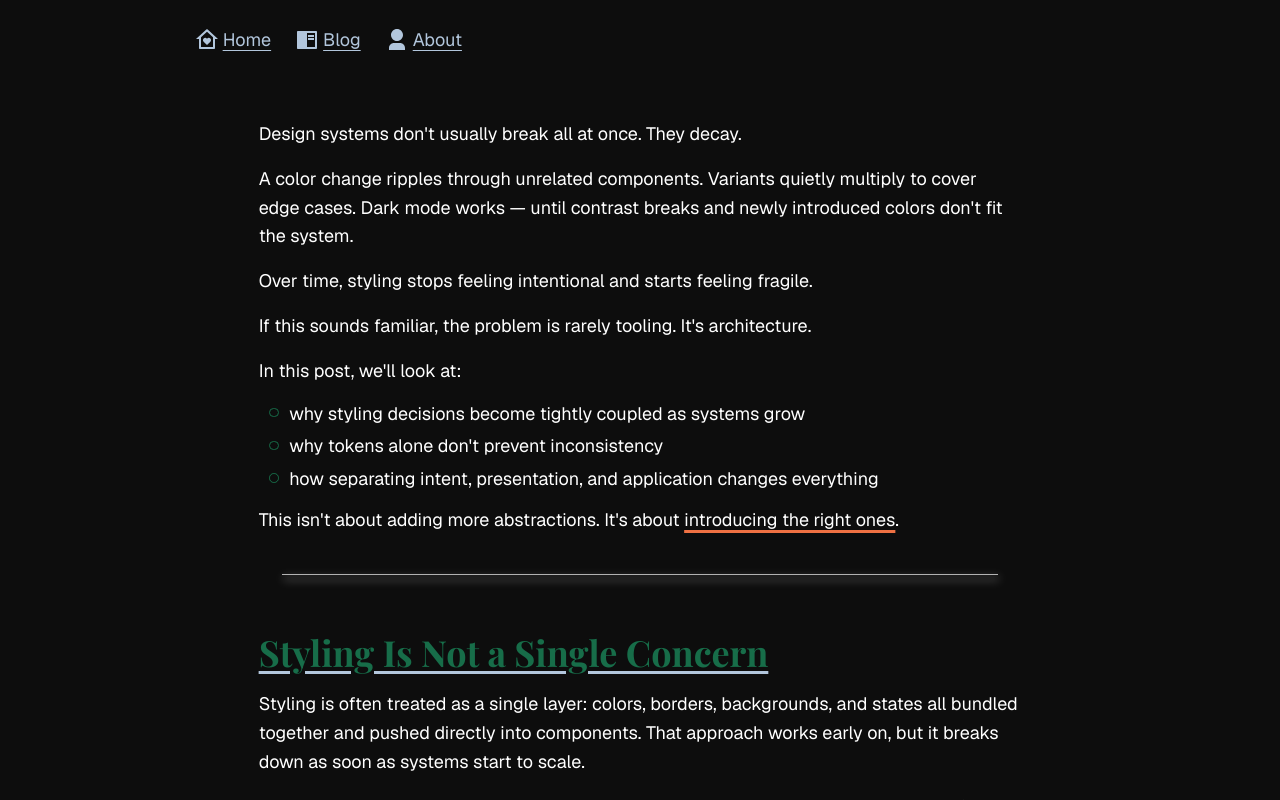
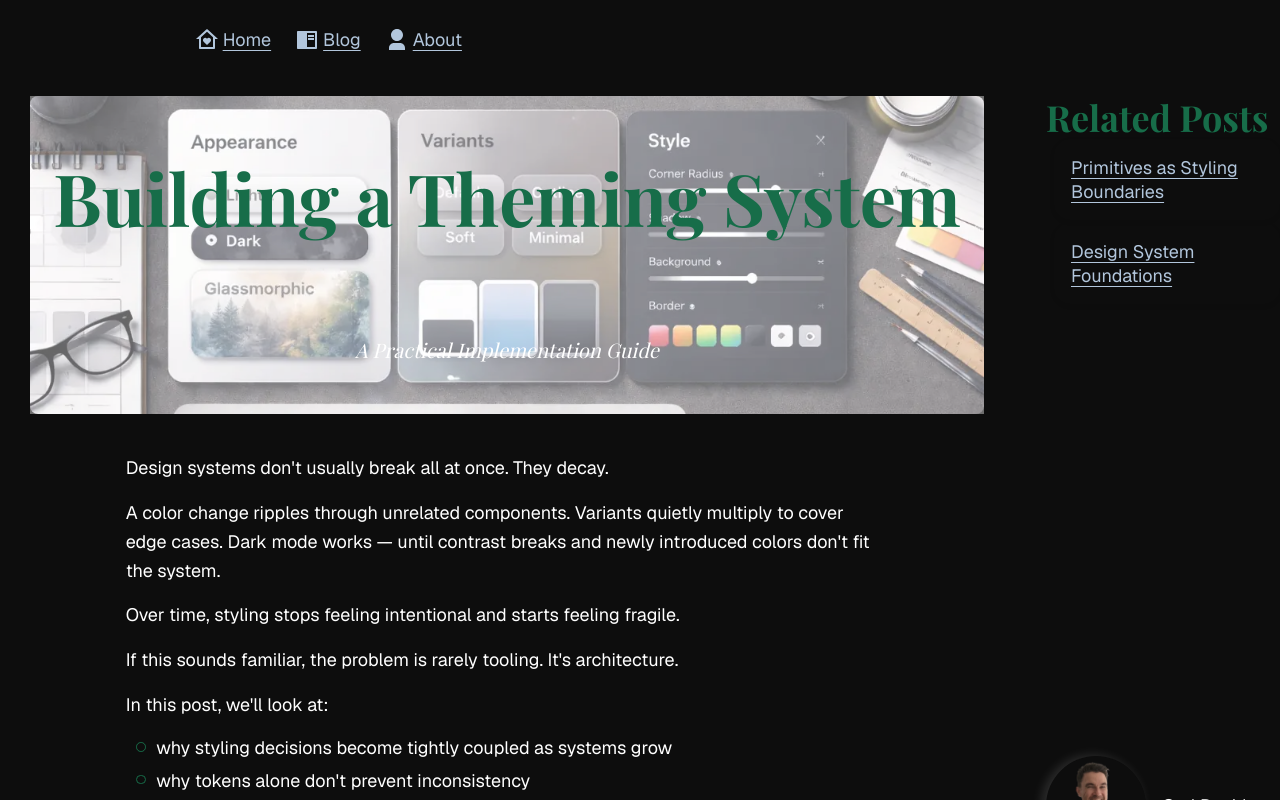
Before and after one commit to codercarl1243/react_components_system, a Next.js app: page /blog/design-system/foundations in a window 1280 px wide. Shown: the top 800 px of the page. Built offline with nearby package versions, Linux system fonts and the light colour scheme; a web font is replaced by a local one.

Commit message:
ADD boilerplate for page data loader

```diff
--- a/app/blog/design-system/foundations/page.tsx
+++ b/app/blog/design-system/foundations/page.tsx
@@ -1,4 +1,12 @@
+/** Data */
+import getBlogPostPageData from "@/lib/blog/blog.page-data";
+
+/** Layout */
 import Post from "@/components/post";
+import PostBanner from "@/components/post/post.banner";
+import PostSideBar from "@/components/post/sidebar";
+
+/** Sections */
 import Introduction from "./(blog_sections)/introduction";
 import Section1 from './(blog_sections)/section1';
 import Section2 from './(blog_sections)/section2';
@@ -10,10 +18,29 @@ import Section7 from './(blog_sections)/section7';
 import WhatsNext from "./(blog_sections)/whatsNext";
 import Resources from "./(blog_sections)/resources"
 
-export default function ThemingPage() {
+// TODO: complete this
+const TABLE_OF_CONTENTS = [
+    // { id: 'introduction', href: '#introduction', label: "Introduction" },
+    // { id: 'what-we-are-building', href: '#what-we-are-building', label: "What we're building" },
+    // { id: 'why', href: '#why', label: 'Why this approach' },
+    // { id: 'global-tokens', href: '#global-tokens', label: 'Global Tokens' },
+    // { id: 'structural-boundaries', href: '#structural-boundaries', label: 'Structural boundaries' },
+    // { id: 'variants', href: '#variants', label: 'Variants' },
+    // { id: 'appearance', href: '#appearance', label: 'Appearance mapping' },
+    // { id: 'paint', href: '#paint', label: 'Paint — explicit styling' },
+    // { id: 'putting-it-all-together', href: '#putting-it-all-together', label: 'Putting it all together' },
+    // { id: 'summary', href: '#summary', label: "Summary" },
+    // { id: 'resources', href: '#resources', label: "Code & Resources" }
+] as const;
 
+export default function FoundationsPage() {
+    const { post, relatedPosts, author } = getBlogPostPageData("design__theming_01");
     return (
+        <>
             <Post>
+                <PostBanner
+                    post={post}
+                />
                 <Introduction />
                 <Section1 />
                 <Section2 />
@@ -25,5 +52,11 @@ export default function ThemingPage() {
                 <WhatsNext />
                 <Resources />
             </Post>
+            <PostSideBar
+                contents={TABLE_OF_CONTENTS}
+                relatedPosts={relatedPosts}
+                author={author}
+            />
+        </>
     )
 }
```
Lines whose indentation alone changed are shown as unchanged.
